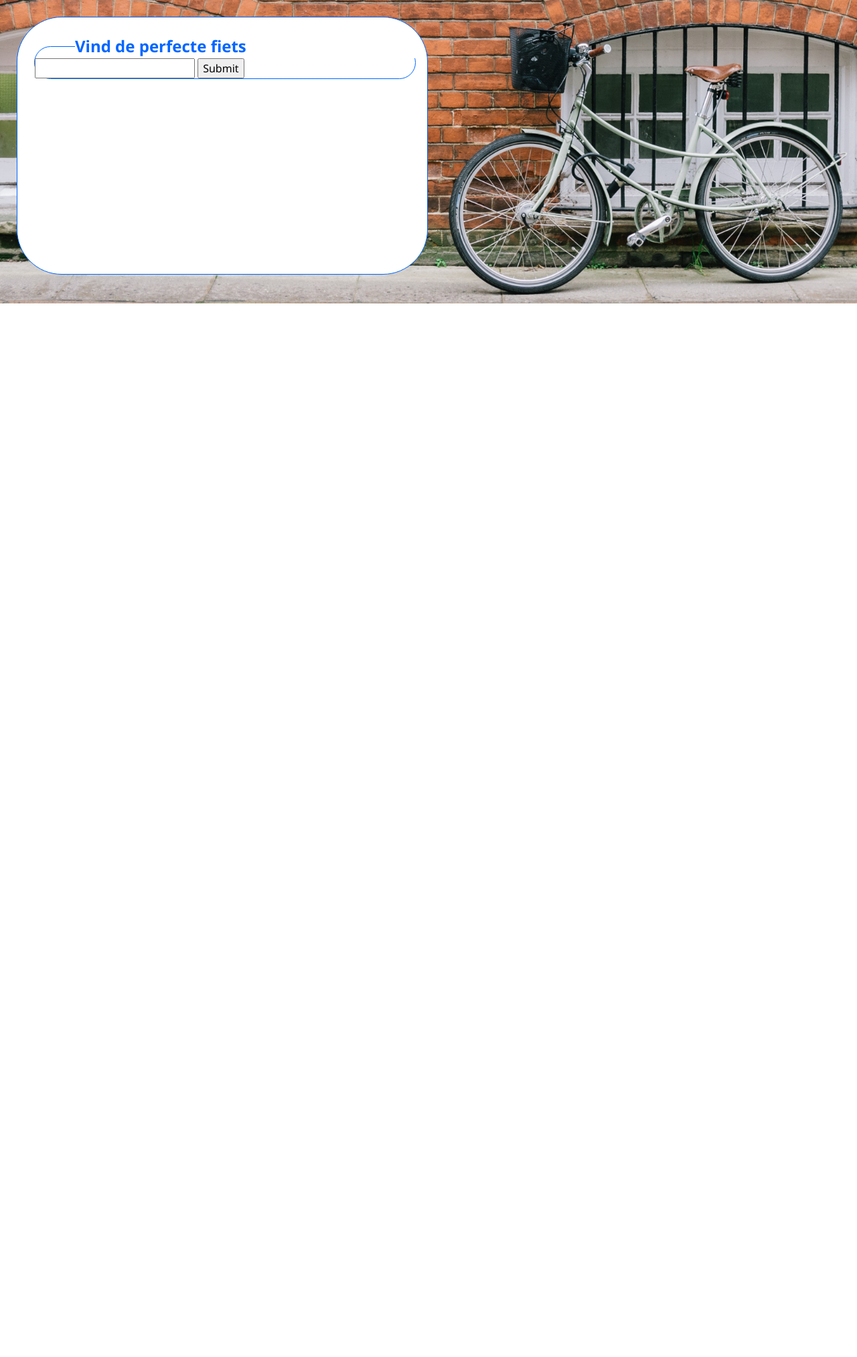
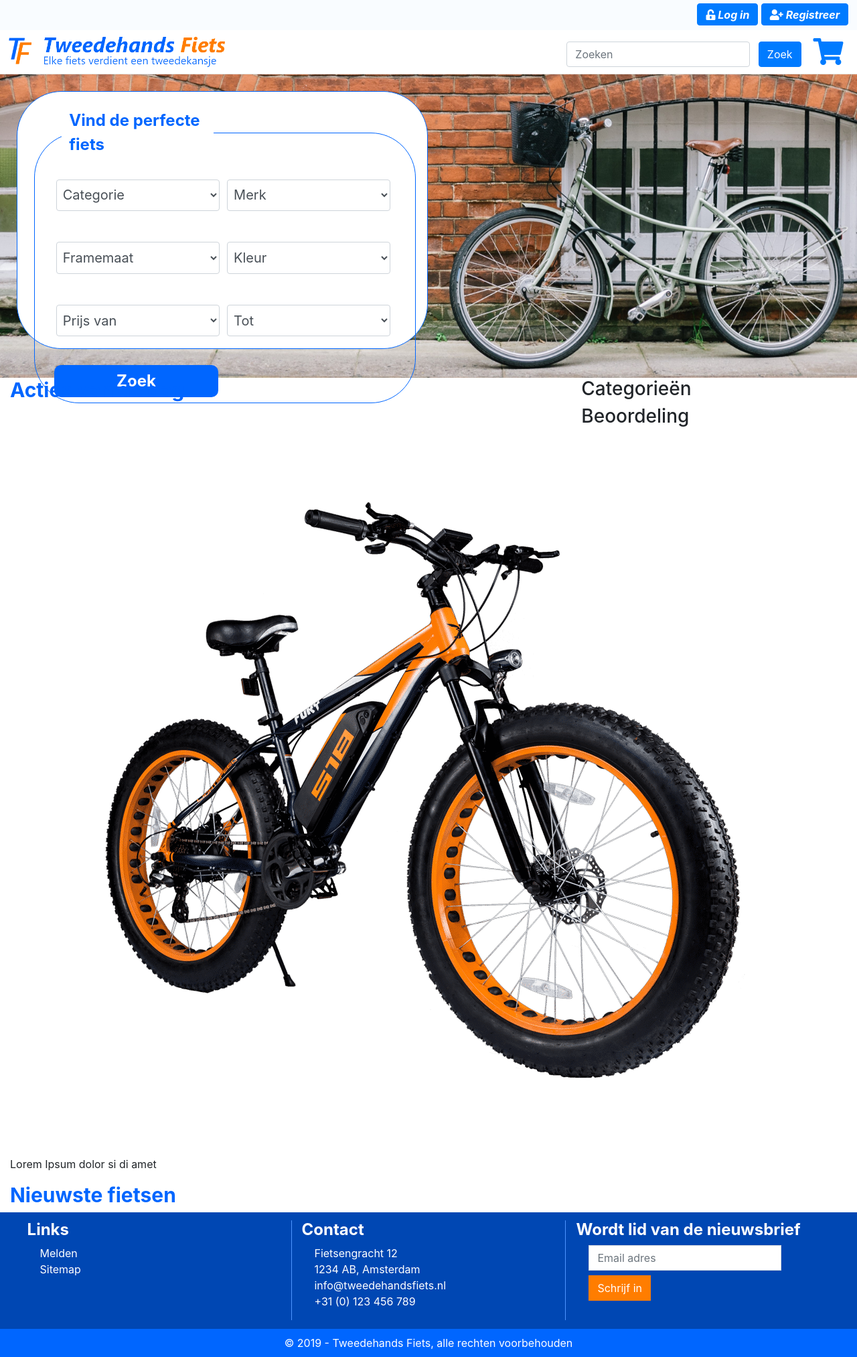
Before and after one commit to GCWouterG/Tweedehands-Fiets, a PHP site: page / in a window 1280 px wide. Shown: the whole page at 67% size. Before the commit the page ends 453 px from the top, so only its background shows below. Run offline with PHP 8.4, Linux system fonts and the light colour scheme; some libraries are stand-ins or nearby versions.

Commit message:
update bestanden

```diff
--- a/Assets/footer.php
+++ b/Assets/footer.php
@@ -38,6 +38,6 @@
 	<script src="https://code.jquery.com/jquery-3.3.1.slim.min.js" integrity="sha384-q8i/X+965DzO0rT7abK41JStQIAqVgRVzpbzo5smXKp4YfRvH+8abtTE1Pi6jizo" crossorigin="anonymous"></script>
 	<script src="https://cdnjs.cloudflare.com/ajax/libs/popper.js/1.14.7/umd/popper.min.js" integrity="sha384-UO2eT0CpHqdSJQ6hJty5KVphtPhzWj9WO1clHTMGa3JDZwrnQq4sF86dIHNDz0W1" crossorigin="anonymous"></script>
 	<script src="https://stackpath.bootstrapcdn.com/bootstrap/4.3.1/js/bootstrap.min.js" integrity="sha384-JjSmVgyd0p3pXB1rRibZUAYoIIy6OrQ6VrjIEaFf/nJGzIxFDsf4x0xIM+B07jRM" crossorigin="anonymous"></script>
-	<script src="script.js"></script>
+	<script src="Assets/script.js"></script>
 </body>
 </html>
--- a/Assets/header.php
+++ b/Assets/header.php
@@ -10,7 +10,8 @@
 	<meta name="Keywords" content="tweedehands, fiets, tweedehands fiets, fietsen, goedkoop">
 
 	<title><?php echo $pageTitle;?> | Tweedehands Fiets B.V.</title>
-	<link rel="stylesheet" type="text/css" href="style.css">
+	<link rel="stylesheet" type="text/css" href="Assets/style.css">
+	<link rel="icon" href="images/favicon.png">
 
 	<link rel="stylesheet" href="https://use.fontawesome.com/releases/v5.8.1/css/all.css" integrity="sha384-50oBUHEmvpQ+1lW4y57PTFmhCaXp0ML5d60M1M7uH2+nqUivzIebhndOJK28anvf" crossorigin="anonymous">
 	<link rel="stylesheet" href="https://stackpath.bootstrapcdn.com/bootstrap/4.3.1/css/bootstrap.min.css" integrity="sha384-ggOyR0iXCbMQv3Xipma34MD+dH/1fQ784/j6cY/iJTQUOhcWr7x9JvoRxT2MZw1T" crossorigin="anonymous">
@@ -29,7 +30,7 @@
 			</div>
 		</nav>
 		<nav id="lowerNavbar">
-			<a href=""><img src="images/logo.png" alt="logo"></a>
+			<a href=""><img src="Assets/images/logo.png" alt="logo"></a>
 			<div id="lowerNavbarWrapper">
 				<form class="form-inline">
 				  <input class="form-control mr-sm-2" type="search" placeholder="Zoeken" aria-label="Search">
--- a/Assets/style.css
+++ b/Assets/style.css
@@ -1,12 +1,21 @@
 @charset "utf-8";
 /* CSS Document */
-body{margin: 0; padding: 0;}
+
+/*Main*/
+body{
+	margin: 0;
+	padding: 0;
+	font-family: "Segoe UI";
+	color: #0066FF;
+}
 .btn-primary {
 	background-color: #0066FF;
 	transition: 0.3s;
 	-webkit-transition: 0.3s;
 }
 .btn-primary:hover {background-color: #0052cc;}
+#main {min-height: 54vh;}
+.row {margin: 0!important;}
 
 /*Navbar / header*/
 #header {border-bottom: 1.5px solid #e6e6e6;}
@@ -103,18 +112,11 @@ body{margin: 0; padding: 0;}
 	display: block;
 }
 
-/*main / homepage*/
-body {
-	margin: 0;
-	padding: 0;
-	font-family: "Segoe UI";
-	color: #0066FF;
-}
-
+/* Banner */
 #banner {
 	background-image: url("images/banner.jpg");
 	background-repeat: no-repeat;
-	background-size: contain;
+	background-size: cover;
 	width: 100%;
 	height: auto;
 	position: relative;
@@ -136,12 +138,47 @@ body {
 	border: 1px solid #0066FF;
 	margin: 25px;
 	width: 93%;
-	height: auto;
 	border-radius: 67px;
+	height: 55vh;
+	display: grid;
 }
 
 #perfectBike legend {
-	margin: 0 0 0 60px;
+    margin: 0 0 0 40px;
+    padding: 0 2%;
+    width: 40%;
+    color: #0066FF;
+}
+#perfectBike table {
+	margin: 4% 0 0 5%;
+	width: 90%;
+}
+#perfectBike td {width: 50%; padding-right: 2%;}
+#perfectBike td select {
+	padding: 4% 2%;
+	margin: 0 0 10% 1%;
+	font-size: 20px;
+	height: auto;
+}
+#perfectBike input[type=submit] {
+	width: 100%;
+	background-color: #0066FF;
+	color: white;
+	border: none;
+	height: 6vh;
+	border-radius: 10px;
+	font-weight: bold;
+	font-size: 3vh;
+	transition: 0.3s;
+	-webkit-transition: 0.3s;
+}
+#perfectBike input[type=submit]:hover {background-color: #0052cc;}
+
+/* Homepage content*/
+.row h1 {
+	font-size: 30px;
+	font-weight: bold;
+	color: #0066FF;
 }
 
 /*Footer*/
--- a/index.html
+++ /dev/null
@@ -1,42 +0,0 @@
-<!doctype html>
-<html>
-<head>
-	<meta charset="utf-8">
-	<title>Untitled Document</title>
-	<link rel="stylesheet" href="https://stackpath.bootstrapcdn.com/bootstrap/4.3.1/css/bootstrap.min.css" integrity="sha384-ggOyR0iXCbMQv3Xipma34MD+dH/1fQ784/j6cY/iJTQUOhcWr7x9JvoRxT2MZw1T" crossorigin="anonymous">
-	<link rel="stylesheet" type="text/css" href="style.css">
-</head>
-
-<body>
-
-	<div id="banner">
-
-		<img src="images/banner.jpg" alt="Bike in front of a wall with two windows." style="visibility: hidden; width: 100%;">
-
-		<div id="perfectBike">
-
-			<form>
-				<fieldset>
-					<legend><b>Vind de perfecte fiets</b></legend>
-						<input name="Category">
-						<datalist>
-							<option value="Cat1">Cat1</option>
-							<option value="Cat2">Cat2</option>
-							<option value="Cat3">Cat3</option>
-							<option value="Cat4">Cat4</option>
-							<option value="Cat5">Cat5</option>
-						</datalist>
-						<input type="submit">
-				</fieldset>
-			</form>
-
-		</div>
-
-	</div>
-
-	<script src="https://code.jquery.com/jquery-3.3.1.slim.min.js" integrity="sha384-q8i/X+965DzO0rT7abK41JStQIAqVgRVzpbzo5smXKp4YfRvH+8abtTE1Pi6jizo" crossorigin="anonymous"></script>
-	<script src="https://cdnjs.cloudflare.com/ajax/libs/popper.js/1.14.7/umd/popper.min.js" integrity="sha384-UO2eT0CpHqdSJQ6hJty5KVphtPhzWj9WO1clHTMGa3JDZwrnQq4sF86dIHNDz0W1" crossorigin="anonymous"></script>
-	<script src="https://stackpath.bootstrapcdn.com/bootstrap/4.3.1/js/bootstrap.min.js" integrity="sha384-JjSmVgyd0p3pXB1rRibZUAYoIIy6OrQ6VrjIEaFf/nJGzIxFDsf4x0xIM+B07jRM" crossorigin="anonymous"></script>
-
-</body>
-</html>
--- /dev/null
+++ b/index.php
@@ -0,0 +1,106 @@
+<?php
+	$pageTitle = "Home";
+	require('Assets/header.php');
+?>
+<div id="main">
+	<div id="banner">
+
+		<img src="Assets/images/banner.jpg" alt="Bike in front of a wall with two windows." style="visibility: hidden; width: 100%;">
+
+		<div id="perfectBike">
+
+			<form>
+				<fieldset>
+					<legend><b>Vind de perfecte fiets</b></legend>
+
+						<form method="post">
+							<table>
+								<tr>
+									<td>
+										<select name="category" class="form-control">
+											<option disabled selected>Categorie</option>
+											<option>Test</option>
+										</select>
+									</td>
+									<td>
+										<select name="category" class="form-control">
+											<option disabled selected>Merk</option>
+											<option>Test</option>
+										</select>
+									</td>
+								</tr>
+								<tr>
+									<td>
+										<select name="category" class="form-control">
+											<option disabled selected>Framemaat</option>
+											<option>Test</option>
+										</select>
+									</td>
+									<td>
+										<select name="category" class="form-control">
+											<option disabled selected>Kleur</option>
+											<option>Test</option>
+										</select>
+									</td>
+								</tr>
+								<tr>
+									<td>
+										<select name="category" class="form-control">
+											<option disabled selected>Prijs van</option>
+											<option>Test</option>
+										</select>
+									</td>
+									<td>
+										<select name="category" class="form-control">
+											<option disabled selected>Tot</option>
+											<option>Test</option>
+										</select>
+									</td>
+								</tr>
+								<tr>
+									<td><input type="submit" name="submit" value="Zoek"></td>
+								</tr>
+							</table>
+						</form>
+
+				</fieldset>
+			</form>
+
+		</div>
+
+	</div>
+
+	<div class="row">
+		<div class="col-8">
+			<div class="row" id="actions">
+				<h1>Acties van de dag</h1>
+				<div class="adWrapper">
+					<div class="ad">
+						<img src="Assets/images/Uploads/bike.png" alt="Bike">
+						<p>Lorem Ipsum dolor si di amet</p>
+					</div>
+				</div>
+			</div>
+			<div class="row" id="bikes">
+				<h1>Nieuwste fietsen</h1>
+			</div>
+		</div>
+		<div class="col-4">
+			<div class="row" id="category">
+			 <h3>Categorieën</h3>
+			</div>
+			<div class="row" id="rating">
+				<h3>Beoordeling</h3>
+			</div>
+		</div>
+	</div>
+
+</div>
+
+
+	<script src="https://code.jquery.com/jquery-3.3.1.slim.min.js" integrity="sha384-q8i/X+965DzO0rT7abK41JStQIAqVgRVzpbzo5smXKp4YfRvH+8abtTE1Pi6jizo" crossorigin="anonymous"></script>
+	<script src="https://cdnjs.cloudflare.com/ajax/libs/popper.js/1.14.7/umd/popper.min.js" integrity="sha384-UO2eT0CpHqdSJQ6hJty5KVphtPhzWj9WO1clHTMGa3JDZwrnQq4sF86dIHNDz0W1" crossorigin="anonymous"></script>
+	<script src="https://stackpath.bootstrapcdn.com/bootstrap/4.3.1/js/bootstrap.min.js" integrity="sha384-JjSmVgyd0p3pXB1rRibZUAYoIIy6OrQ6VrjIEaFf/nJGzIxFDsf4x0xIM+B07jRM" crossorigin="anonymous"></script>
+	<?php require('Assets/footer.php');?>
+</body>
+</html>
```
Also changed, not shown: Assets/images/Uploads/bike.png (added).
